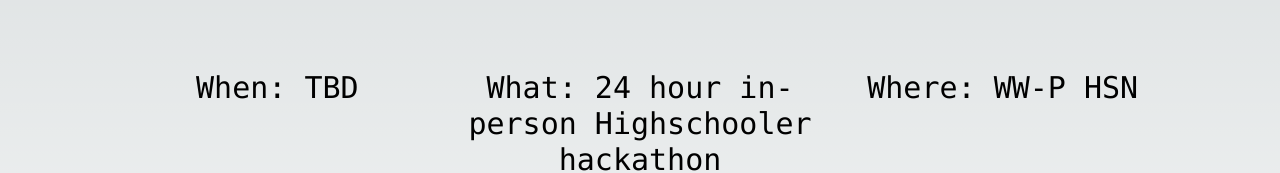
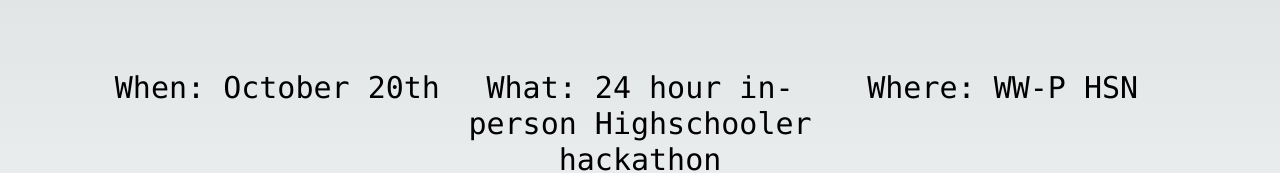
Before and after one commit to adi-varshney/HsnHacks, a Next.js app: page / in a window 1280 px wide. Shown: the part 247-420 px from the top of the page. Built offline with nearby package versions, Linux system fonts and the light colour scheme.

Commit message:
Updated date

```diff
--- a/app/page.js
+++ b/app/page.js
@@ -42,7 +42,7 @@ export default function Home() {
 
         <div className="text-3xl flex flex-row font-mono z-10">
           <div className="flex-1 text-center">
-            <p>When: TBD</p>
+            <p>When: October 20th</p>
           </div>
           <div className="flex-1 text-center">
             <p>What: 24 hour in-person Highschooler hackathon</p>
```
